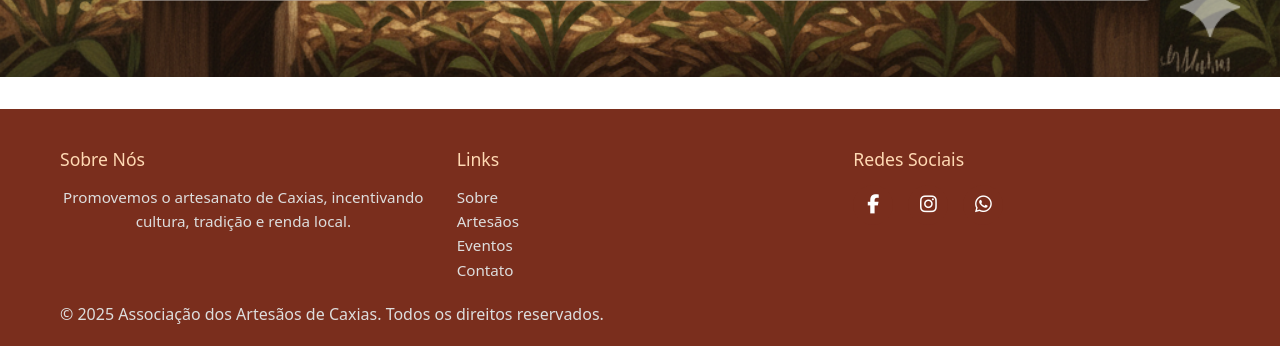
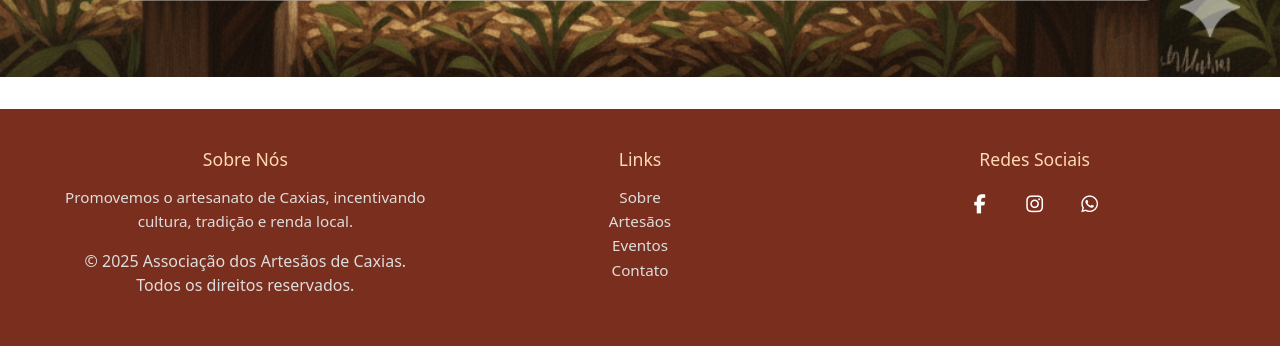
Before and after one commit to ItaloSantos-dev/PIE-BackEnd, a Laravel app: page /contato in a window 1280 px wide. Shown: the part 963-1309 px from the top of the page. After the commit the page ends 1254 px from the top, so only its background shows below. Run offline with Laravel 12, Linux system fonts and the light colour scheme.

Commit message:
Ajuste no footer

```diff
--- a/resources/views/layouts/main.blade.php
+++ b/resources/views/layouts/main.blade.php
@@ -46,23 +46,25 @@
 
     <!-- Rodapé -->
     <footer>
-        <div class="footer-container">
-            <div>
+        <div class="footer-container text-center ">
+            <div class="row">
+                <div class="col">
                     <h3>Sobre Nós</h3>
                     <p>Promovemos o artesanato de Caxias, incentivando cultura, tradição e renda local.</p>
+                    <div class="copyright">
+                        &copy; 2025 Associação dos Artesãos de Caxias. <br> Todos os direitos reservados.
                     </div>
-
-            <div>
+                </div>
+                <div class="col">
                     <h3>Links</h3>
                     <a href="{{ route('sobrenos') }}">Sobre</a><br>
                     <a href="#artesaos">Artesãos</a><br>
                     <a href="#eventos">Eventos</a><br>
                     <a href="{{ route('contato') }}">Contato</a>
                 </div>
-
-            <div>
-                <h3>Redes Sociais</h3>
-                <div class="socials">
+                <div class="col">
+                    <h3 class="">Redes Sociais</h3>
+                    <div class="socials d-flex align-items-center justify-content-center">
                         <a href="https://www.facebook.com/p/Associação-dos-Artesãos-de-Caxias-100076232955626/?_rdr"
                         target="_blank" aria-label="Facebook">
                             <i class="fab fa-facebook-f"></i><span>Facebook</span>
@@ -80,10 +82,9 @@
                     </div>
                 </div>
             </div>
+        </div>
 
-        <div class="copyright">
-            &copy; 2025 Associação dos Artesãos de Caxias. Todos os direitos reservados.
-        </div>
+
     </footer>
 
     <!-- Bootstrap Script -->
```
Lines whose indentation alone changed are shown as unchanged.
